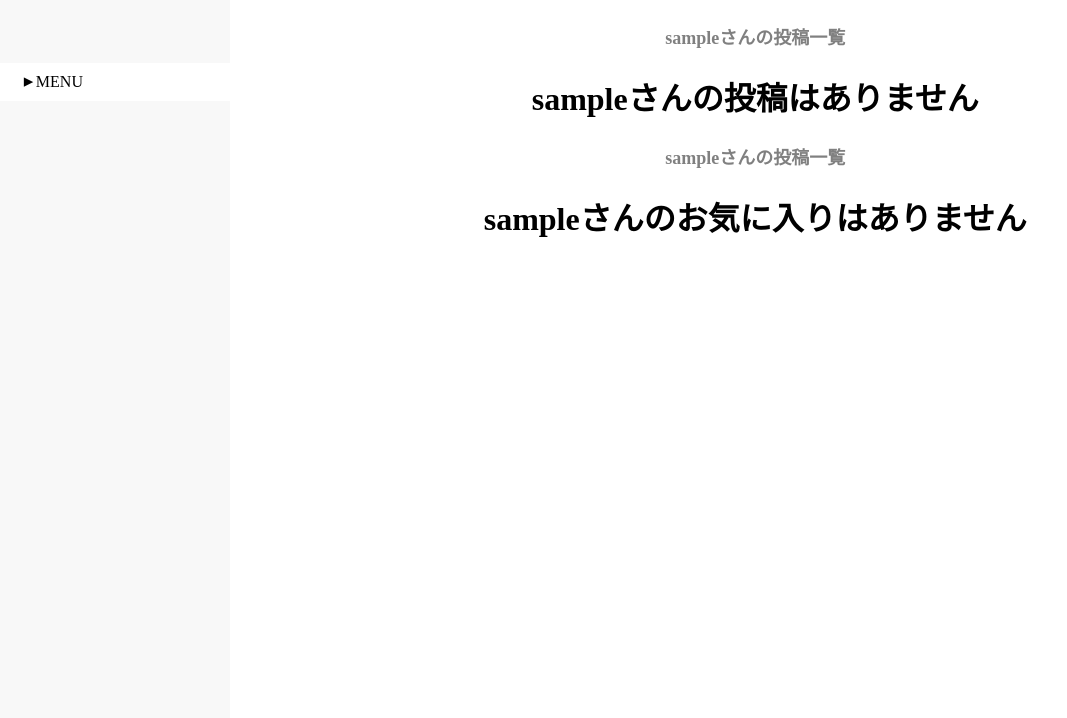
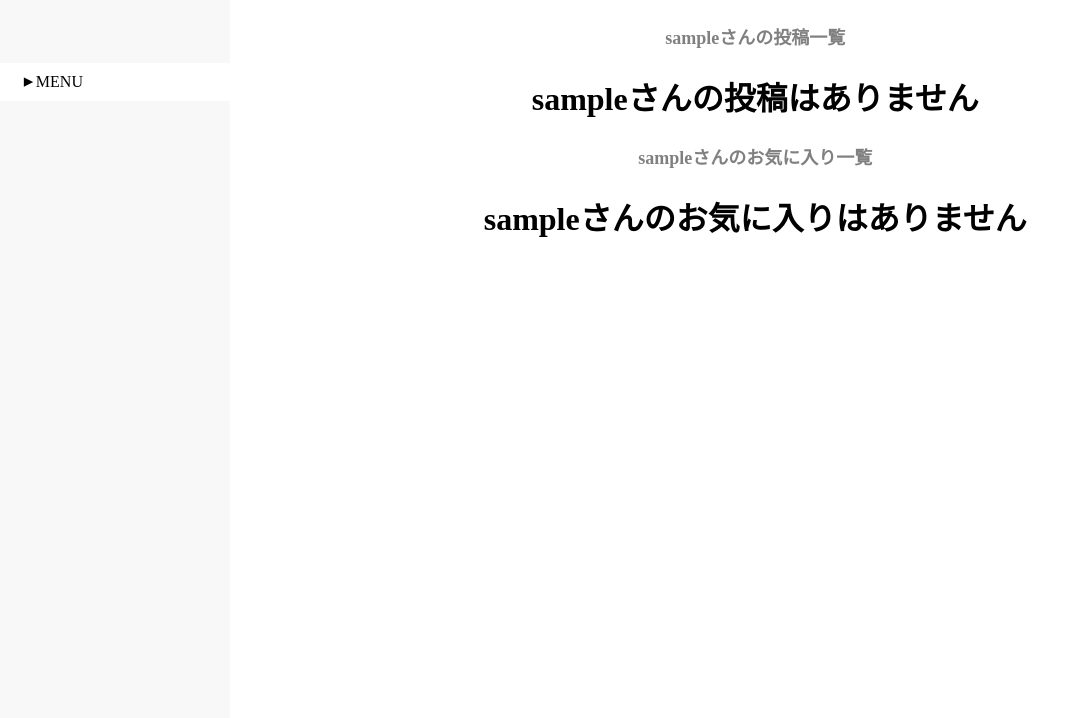
Before and after one commit to takunakashima/gofutbol, a Rails app: page /users/1 in a window 1280 px wide. Shown: the part 137-855 px from the top of the page, without its empty margins (0-1067 px from the left). Run offline with Rails 7, Linux system fonts and the light colour scheme; the visitor is signed in with stand-in values (Sample User, id 1); data that the repository does not hold is empty; style sheets or scripts are compiled from the project's sources; some libraries are stand-ins or nearby versions.

Commit message:
Update show.html.erb

```diff
--- a/app/views/users/show.html.erb
+++ b/app/views/users/show.html.erb
@@ -5,6 +5,11 @@
     <%= render "posts/side_bar" %>
 </div>
 <div class="main">
+<div class="mypage_info">
+<%# 個人詳細 %>
+
+<%# 個人詳細 %>
+</div>
   <p class="mypage-nickname"><%= @nickname %>さんの投稿一覧</p>
 
   <% if @posts.length == 0 %>
@@ -17,11 +22,10 @@
       <% end %>
     <% end %>
     <% end %>
-      <p class="mypage-nickname"><%= @nickname %>さんの投稿一覧</p>
+      <p class="mypage-nickname"><%= @nickname %>さんのお気に入り一覧</p>
       <% if @favorite_list.length == 0 %>
         <h4 class="search-h4"><%= @nickname %>さんのお気に入りはありません</h4>
       <% else %>
-    <p class="mypage-nickname"><%= @nickname %>さんのお気に入り一覧</p>
     <% @favorite_list.each do |favorite| %>
         <%= link_to post_path(favorite.user.id) do %>
         <%= image_tag favorite.image.variant(resize: '600x400',gravity: "center", crop: "300x250+0+0"), class: "post-image" %>
```
